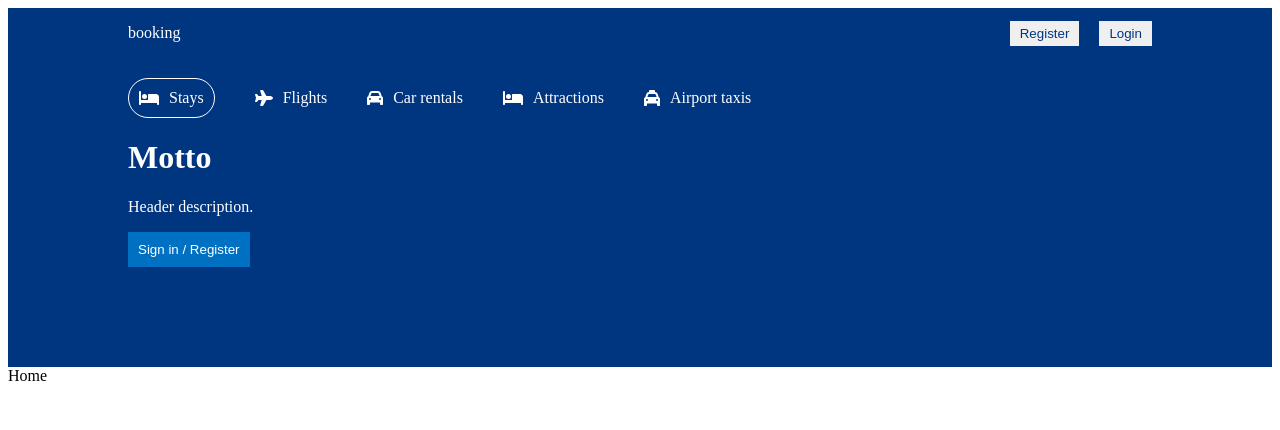
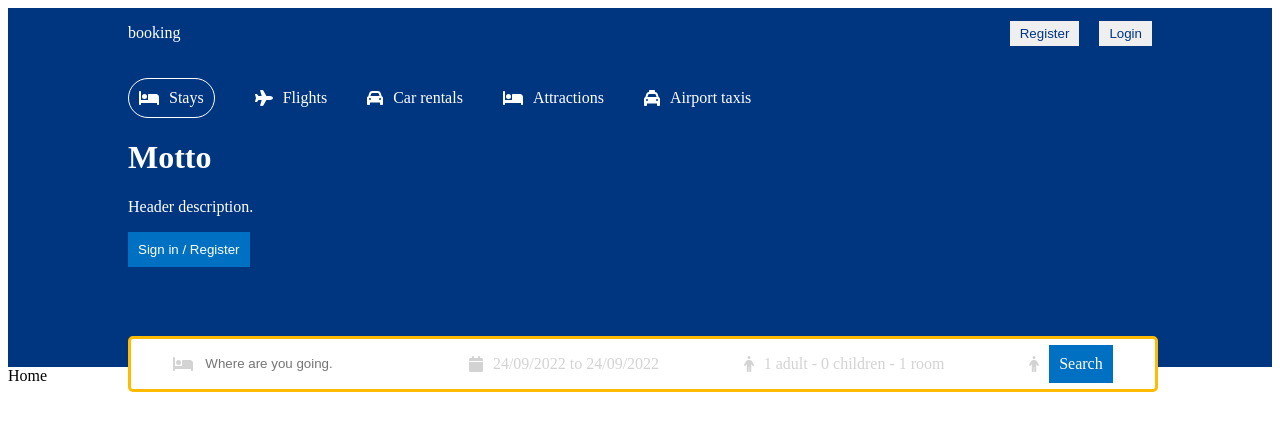
Before and after one commit to Raduvi/booking-clone-app, a React (Create React App) app: page / in a window 1280 px wide. Shown: the top 430 px of the page. Built offline with nearby package versions, Linux system fonts and the light colour scheme.

Commit message:
feature/headerComponent added

```diff
--- a/package.json
+++ b/package.json
@@ -10,7 +10,9 @@
     "@testing-library/jest-dom": "^5.16.5",
     "@testing-library/react": "^13.4.0",
     "@testing-library/user-event": "^13.5.0",
+    "date-fns": "^2.29.3",
     "react": "^18.2.0",
+    "react-date-range": "^1.4.0",
     "react-dom": "^18.2.0",
     "react-router-dom": "^6.4.1",
     "react-scripts": "5.0.1",
--- a/src/components/header/Header.css
+++ b/src/components/header/Header.css
@@ -3,12 +3,17 @@
     color: white;
     display: flex;
     justify-content: center;
+    position: relative;
 }
 
 .headerContainer {
     width: 100%;
     max-width: 1024px;
     margin: 20px 0px 100px 0px;
+}
+
+.headerContainer.listMode {
+    margin: 20px 0px 0px 0px;
 }
 
 .headerList {
@@ -40,3 +45,81 @@
     padding: 10px;
     cursor: pointer;
 }
+
+.headerSearch {
+    height: 30px;
+    background-color: white;
+    border: 3px solid #febb02;
+    display: flex;
+    align-items: center;
+    justify-content: space-around;
+    padding: 10px 0px;
+    border-radius: 5px;
+    position: absolute;
+    bottom: -25px;
+    width: 100%;
+    max-width: 1024px;
+}
+
+.headerIcon {
+    color: lightgray;
+}
+
+.headerSearchItem {
+    display: flex;
+    align-items: center;
+    gap: 10px;
+}
+
+.headerSearchInput {
+    border: none;
+    outline: none;
+}
+
+.headerSearchText {
+    color: lightgrey;
+    cursor: pointer;
+}
+
+.date {
+    position: absolute;
+    top: 50px;
+}
+
+.options {
+    position: absolute;
+    top: 50px;
+    background-color: white;
+    color: grey;
+    border-radius: 5px;
+    -webkit-box-shadow: 0px 0px 10px -5px rgba(0, 0, 0, 0.4);
+    box-shadow: 0px 0px 10px -5px rgba(0, 0, 0, 0.4);
+}
+
+.optionItem {
+    width: 200px;
+    display: flex;
+    justify-content: space-between;
+    margin: 10px;
+}
+
+.optionCounter {
+    display: flex;
+    align-items: center;
+    gap: 10px;
+    font-size: 12px;
+    color: black;
+}
+
+.optionCounterButton {
+    width: 30px;
+    height: 30px;
+    border: 1px solid #0071c2;
+    color: #0071c2;
+    cursor: pointer;
+    background-color: white;
+}
+
+.optionCounterButton:disabled {
+    cursor: not-allowed;
+}
--- a/src/components/header/Header.jsx
+++ b/src/components/header/Header.jsx
@@ -6,12 +6,46 @@
   faPlane,
   faCar,
   faTaxi,
+  faPerson,
+  faCalendar,
 } from "@fortawesome/free-solid-svg-icons";
+import "react-date-range/dist/styles.css";
+import "react-date-range/dist/theme/default.css";
 
-const Header = () => {
+import { DateRange } from "react-date-range";
+import { format } from "date-fns";
+
+import { useState } from "react";
+
+const Header = ({ type }) => {
+  const [openDate, setOpenDate] = useState(false);
+  const [date, setDate] = useState([
+    {
+      startDate: new Date(),
+      endDate: new Date(),
+      key: "selection",
+    },
+  ]);
+
+  const [openOptions, setOpenOptions] = useState(false);
+  const [options, setOptions] = useState({ adult: 1, children: 0, room: 1 });
+
+  const handleOption = (name, operation) => {
+    setOptions((prev) => {
+      return {
+        ...prev,
+        [name]: operation === "i" ? options[name] + 1 : options[name] - 1,
+      };
+    });
+  };
+
   return (
     <div className="header">
-      <div className="headerContainer">
+      <div
+        className={
+          type === "list" ? "headerContainer listMode" : "headerContainer"
+        }
+      >
         <div className="headerList">
           <div className="headerListItem active">
             <FontAwesomeIcon icon={faBed} />
@@ -34,9 +68,136 @@
             <span>Airport taxis</span>
           </div>
         </div>
-        <h1 className="headerTitle">Motto</h1>
-        <p className="headerDesc">Header description.</p>
-        <button className="headerButton">Sign in / Register</button>
+        {type !== "list" && (
+          <>
+            <h1 className="headerTitle">Motto</h1>
+            <p className="headerDesc">Header description.</p>
+            <button className="headerButton">Sign in / Register</button>
+            <div className="headerSearch">
+              <div className="headerSearchItem">
+                <FontAwesomeIcon icon={faBed} className="headerIcon" />
+                <input
+                  type="text"
+                  placeholder="Where are you going."
+                  className="headerSearchInput"
+                ></input>
+              </div>
+              <div className="headerSearchItem">
+                <FontAwesomeIcon icon={faCalendar} className="headerIcon" />
+                <span
+                  onClick={() => setOpenDate(!openDate)}
+                  className="headerSearchText"
+                >{`${format(date[0].startDate, "dd/MM/yyyy")} to ${format(
+                  date[0].endDate,
+                  "dd/MM/yyyy"
+                )}`}</span>
+                {openDate && (
+                  <DateRange
+                    editableDateInputs={true}
+                    onChange={(item) => {
+                      setDate([item.selection]);
+                    }}
+                    moveRangeOnFirstSelection={false}
+                    ranges={date}
+                    className="date"
+                  />
+                )}
+              </div>
+              <div className="headerSearchItem">
+                <FontAwesomeIcon icon={faPerson} className="headerIcon" />
+                <span
+                  onClick={() => setOpenOptions(!openOptions)}
+                  className="headerSearchText"
+                >{`${options.adult} adult - ${options.children} children - ${options.room} room`}</span>
+                {openOptions && (
+                  <div className="options">
+                    <div className="optionItem">
+                      <span className="optionText">Adult</span>
+                      <div className="optionCounter">
+                        <button
+                          disabled={options.adult <= 1}
+                          className="optionCounterButton"
+                          onClick={() => {
+                            handleOption("adult", "d");
+                          }}
+                        >
+                          -
+                        </button>
+                        <button className="optionCounterNumber">
+                          {" "}
+                          {options.adult}
+                        </button>
+                        <button
+                          className="optionCounterButton"
+                          onClick={() => {
+                            handleOption("adult", "i");
+                          }}
+                        >
+                          +
+                        </button>
+                      </div>
+                    </div>
+                    <div className="optionItem">
+                      <span className="optionText">Children</span>
+                      <div className="optionCounter">
+                        <button
+                          disabled={options.children <= 0}
+                          className="optionCounterButton"
+                          onClick={() => {
+                            handleOption("children", "d");
+                          }}
+                        >
+                          -
+                        </button>
+                        <button className="optionCounterNumber">
+                          {options.children}
+                        </button>
+                        <button
+                          className="optionCounterButton"
+                          onClick={() => {
+                            handleOption("children", "i");
+                          }}
+                        >
+                          +
+                        </button>
+                      </div>
+                    </div>
+                    <div className="optionItem">
+                      <span className="optionText">Room</span>
+                      <div className="optionCounter">
+                        <button
+                          disabled={options.room <= 1}
+                          className="optionCounterButton"
+                          onClick={() => {
+                            handleOption("room", "d");
+                          }}
+                        >
+                          -
+                        </button>
+                        <button className="optionCounterNumber">
+                          {" "}
+                          {options.room}
+                        </button>
+                        <button
+                          className="optionCounterButton"
+                          onClick={() => {
+                            handleOption("room", "i");
+                          }}
+                        >
+                          +
+                        </button>
+                      </div>
+                    </div>
+                  </div>
+                )}
+              </div>
+              <div className="headerSearchItem">
+                <FontAwesomeIcon icon={faPerson} className="headerIcon" />
+                <span className="headerButton">Search</span>
+              </div>
+            </div>
+          </>
+        )}
       </div>
     </div>
   );
--- a/src/pages/list/List.jsx
+++ b/src/pages/list/List.jsx
@@ -1,7 +1,14 @@
 import React from "react";
+import Header from "../../components/header/Header";
+import Navbar from "../../components/navbar/Navbar";
 
 const List = () => {
-  return <div>Hotels</div>;
+  return (
+    <div>
+      <Navbar />
+      <Header type="list" />
+    </div>
+  );
 };
 
 export default List;
```
Also changed, not shown: 1 other file (tests, documents, lock files or other folders).
